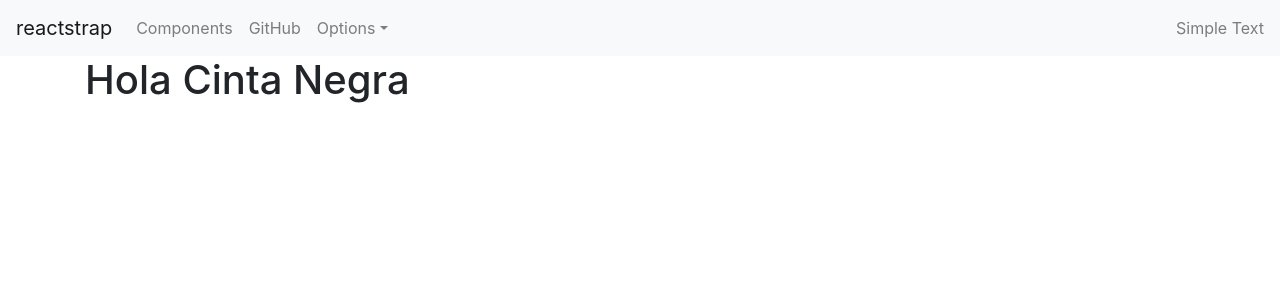
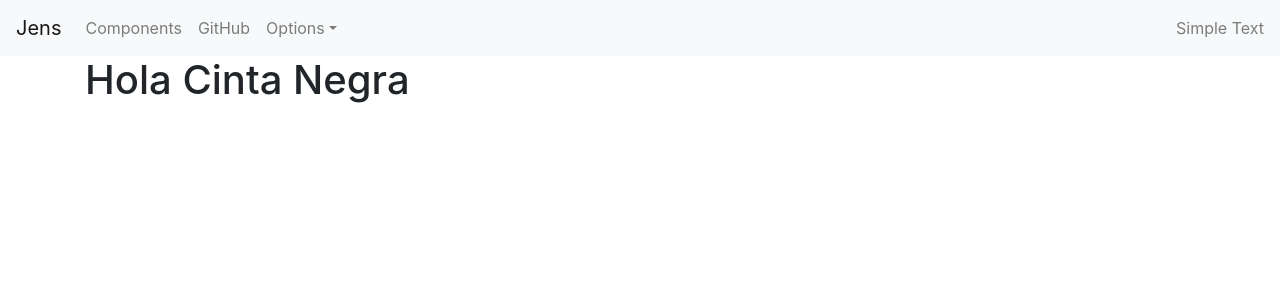
Before and after one commit to waldos200/b42-frontend, a React (Create React App) app: page / in a window 1280 px wide. Shown: the top 300 px of the page. Built offline with nearby package versions, Linux system fonts and the light colour scheme.

Commit message:
agregar contexto y ejemplo de como implementar un contexto (Proveedor y consumidor)

```diff
--- a/src/App.js
+++ b/src/App.js
@@ -1,14 +1,15 @@
 import React from 'react';
 import Navigation from './components/Navigation/index';
+import AuthContextProvider from './contexts/AuthContext';
 
 function App() {
   return (
-    <React.Fragment>
+    <AuthContextProvider>
       <Navigation />
       <div className="container">
         <h1>Hola Cinta Negra</h1>
       </div>
-    </React.Fragment>
+    </AuthContextProvider>
   );
 }
 
--- a/src/components/Navigation/index.js
+++ b/src/components/Navigation/index.js
@@ -1,4 +1,5 @@
-import React, { useState } from 'react';
+import React, { useState, useContext } from 'react';
+import { AuthContext } from '../../contexts/AuthContext';
 import {
     Collapse,
     Navbar,
@@ -16,12 +17,13 @@ import {
 
 const Navigation = (props) => {
     const [isOpen, setIsOpen] = useState(false);
+    const { mascota } = useContext(AuthContext);
 
     const toggle = () => setIsOpen(!isOpen);
 
     return (
         <Navbar color="light" light expand="md">
-            <NavbarBrand href="/">reactstrap</NavbarBrand>
+            <NavbarBrand href="/">{mascota}</NavbarBrand>
             <NavbarToggler onClick={toggle} />
             <Collapse isOpen={isOpen} navbar>
                 <Nav className="mr-auto" navbar>
--- /dev/null
+++ b/src/contexts/AuthContext.js
@@ -0,0 +1,13 @@
+import React, { createContext } from 'react';
+
+export const AuthContext = createContext();
+
+const AuthContextProvider = (props) => {
+  return (
+    <AuthContext.Provider value={{ mascota: 'Jens' }}>
+      { props.children }
+    </AuthContext.Provider>
+  )
+};
+
+export default AuthContextProvider;
```
